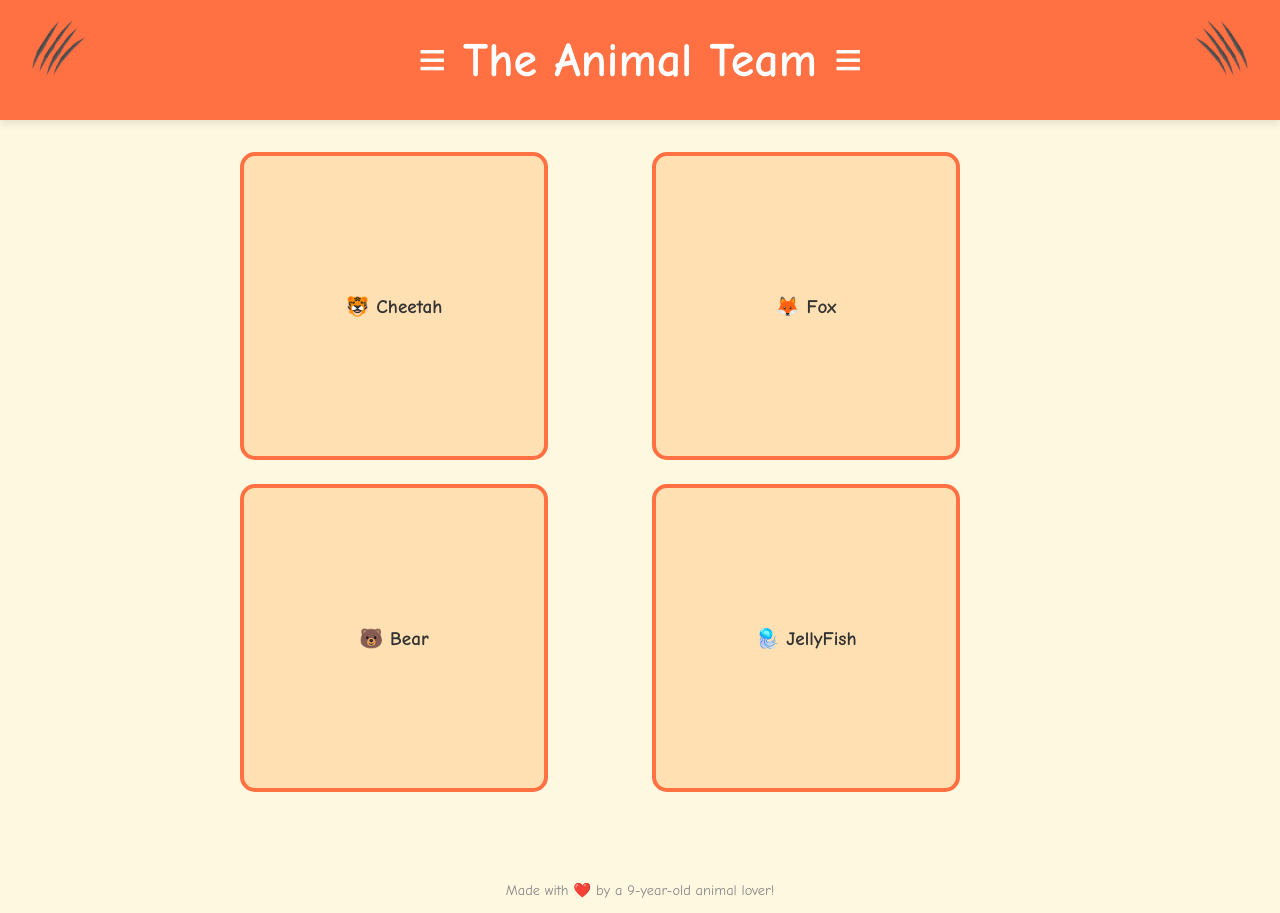
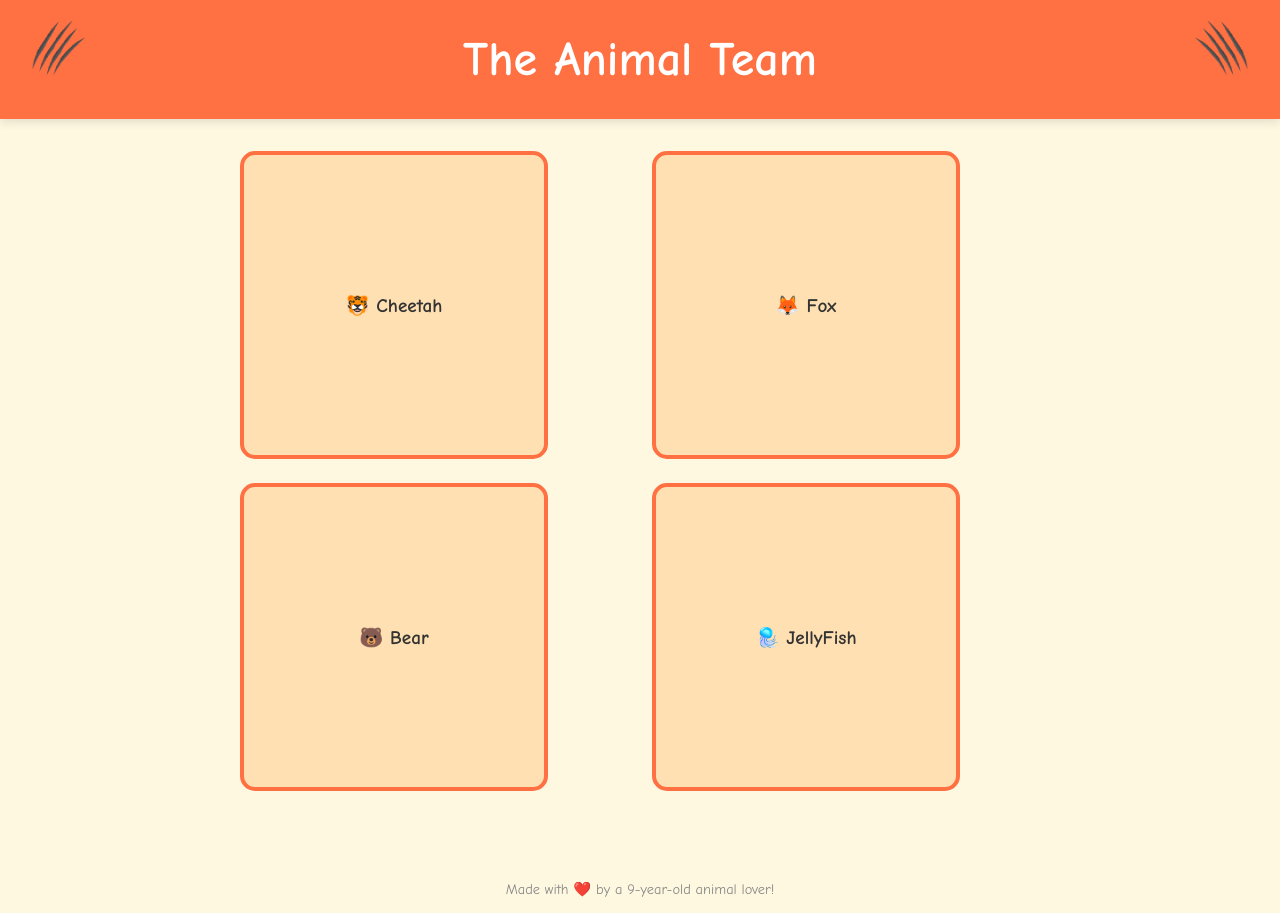
Before and after one commit to cagiti/seths-project, a plain HTML site: page index.html in a window 1280 px wide. Drawn offline with Linux system fonts and the light colour scheme.

Commit message:
Update title

```diff
--- a/index.html
+++ b/index.html
@@ -88,7 +88,7 @@
   <header>
     <div class="claw-scratch"></div>
     <div class="claw-scratch right"></div>
-    <h1>≡ The Animal Team ≡</h1>
+    <h1>The Animal Team</h1>
   </header>
 
   <section class="button-grid">
```
